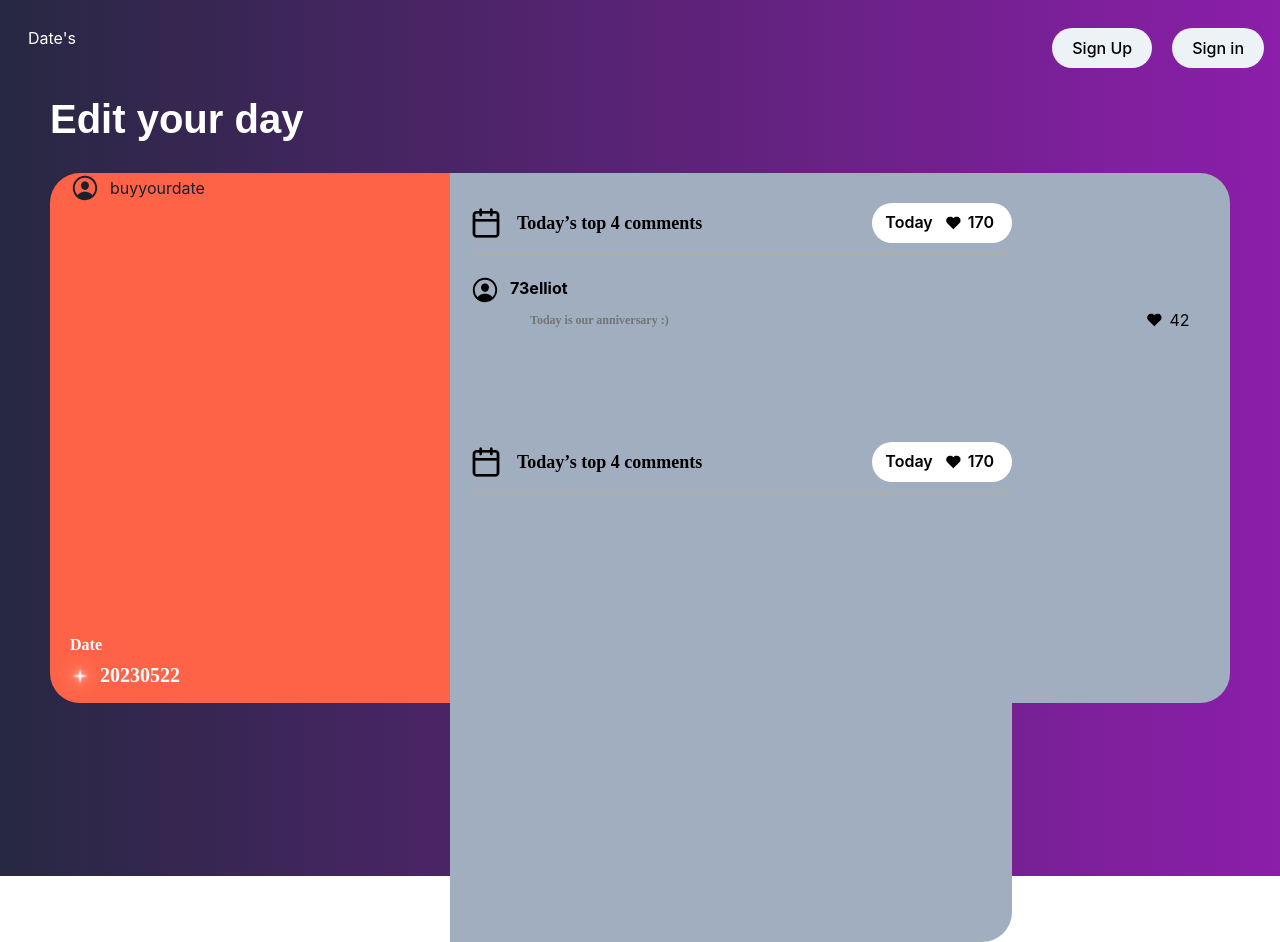
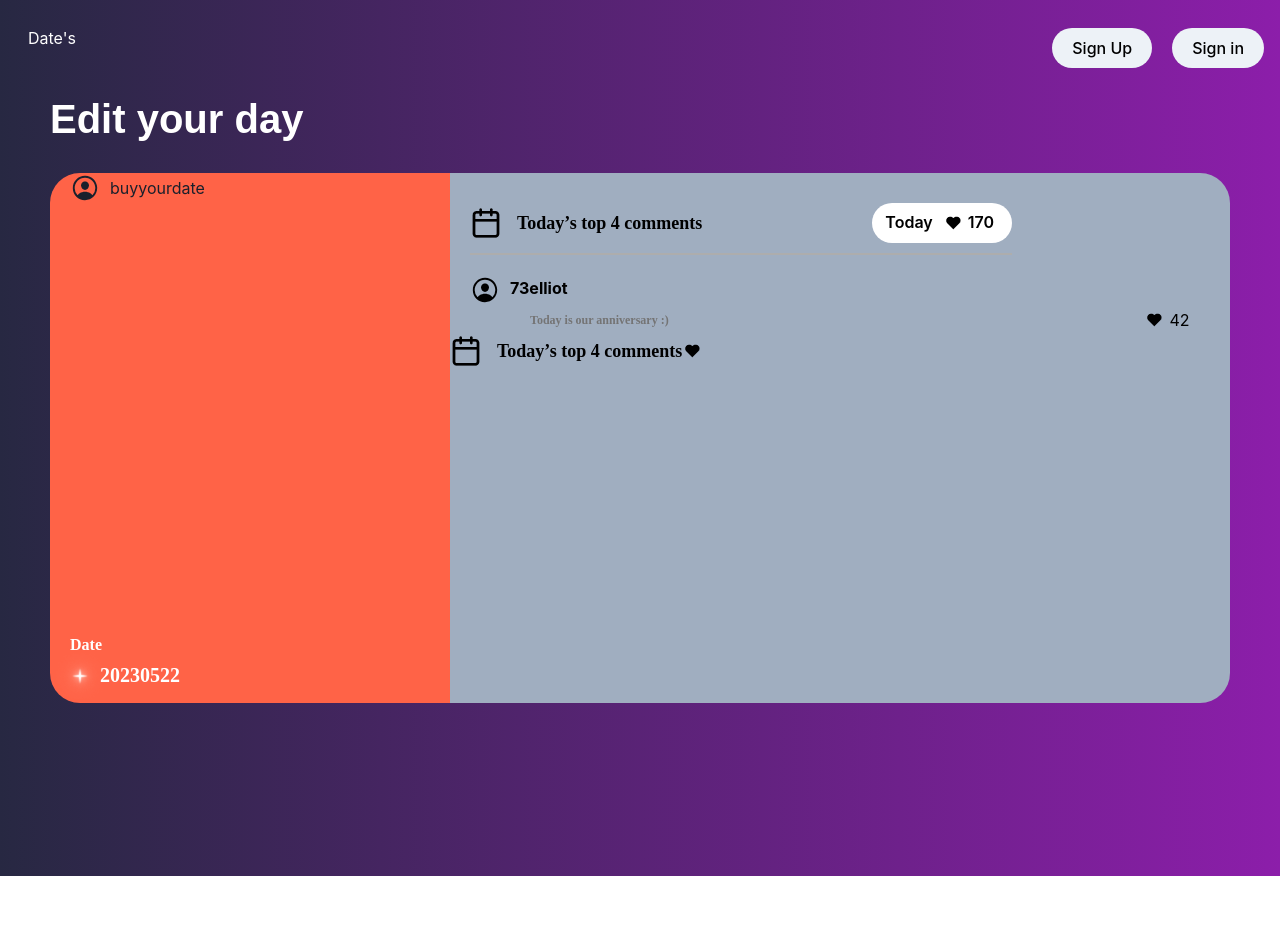
Before and after one commit to jjw3310/avalanche, a React (Create React App) app: page /GuestBook in a window 1280 px wide. After the commit the page ends 876 px from the top, so only its background shows below. Built offline with nearby package versions, Linux system fonts and the light colour scheme.

Commit message:
feat: last commit before merge for the work of guestBook with blockchain

```diff
--- a/src/components/pages/guestBook.jsx
+++ b/src/components/pages/guestBook.jsx
@@ -192,6 +192,8 @@ const GuestBook = forwardRef((props, ref) => {
                     justify={"flex-start"}
                     align={"flex-start"}
                 >
+
+                    {/* #section1 방명록 제목 시작 부분 */}
                     <Box ml={"20px"} mt={"30px"} mb={"10px"} >
                     <Flex
                         direction={"row"}
@@ -250,7 +252,7 @@ const GuestBook = forwardRef((props, ref) => {
                     </Flex>
                     </Box>
 
-                    {/* 방명록 댓글 #Set1 시작 부분 */}
+                    {/* #section2 방명록 댓글 부분 */}
                     <Flex
                     mt={"10px"}
                     direction={"row"}
@@ -307,32 +309,20 @@ const GuestBook = forwardRef((props, ref) => {
                     </Box>
                     </Flex>
 
-                    {/* 댓글 쓰는 기능 */}
+                    {/* #section3 방명록 댓글 쓰는 기능 */}
                     <Flex>
-                        <Box
-                            background="gray.400"
-                            boxSizing="border-box"
-                            borderTopLeftRadius="0px"
-                            borderTopRightRadius="30px"
-                            borderBottomLeftRadius="00px"
-                            borderBottomRightRadius="30px"
-                            w={"100%"}
-                            h={"530px"}
-                            mt={"77px"}
-                        >
                         <Flex
                             direction={"column"}
                             justify={"flex-start"}
                             align={"flex-start"}
                         >
-                        <Box ml={"20px"} mt={"30px"} mb={"10px"} >
                             <Flex
                                 direction={"row"}
                                 justify={"flex-start"}
                                 align={"center"}
                                 pb={"10px"}
-                                borderBottomColor="#ADADAD"
-                                borderTopColor="transparent"
+                                borderBottomColor="transparent"
+                                borderTopColor="#ADADAD"
                                 borderLeftColor="transparent"
                                 borderRightColor="transparent"
                                 borderBottomWidth="2px"
@@ -349,43 +339,16 @@ const GuestBook = forwardRef((props, ref) => {
                                 >
                                 Today’s top 4 comments
                                 </Text>
-                                <Button
-                                // position={"relative"}
-                                ml={"170px"}
-                                display="flex"
-                                flexDirection="row"
-                                alignItems="center"
-                                justifyContent="center"
-                                padding="5px 12px"
-                                width="140px"
-                                height="40px"
-                                gap={"5px"}
-                                background="#FFFFFF"
-                                borderRadius="50px"
-                                flex="none"
-                                order={1}
-                                flexGrow={0}
-                                >
-                                    <Text
-                                    mr={"5px"}
-                                    color={"black"}
-                                >
-                                    Today
-                                </Text>
+
+
                                 <Image src={logoHeart} />
-                                <Text
-                                    mr={"5px"}
-                                    color={"black"}
-                                >
-                                    170
-                                </Text>
-                                </Button>
+
+
                             </Flex>
-                        </Box>
+                    </Flex>
+                    </Flex>
 
-                    </Flex>
-                        </Box>
-                    </Flex>
+
 
                 </Flex>
             </Box>
```
